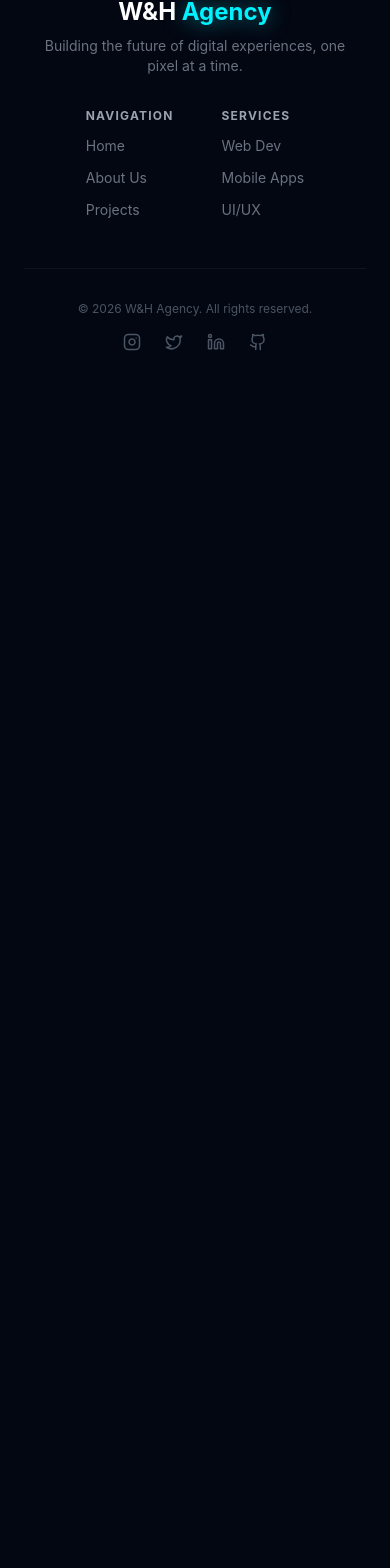
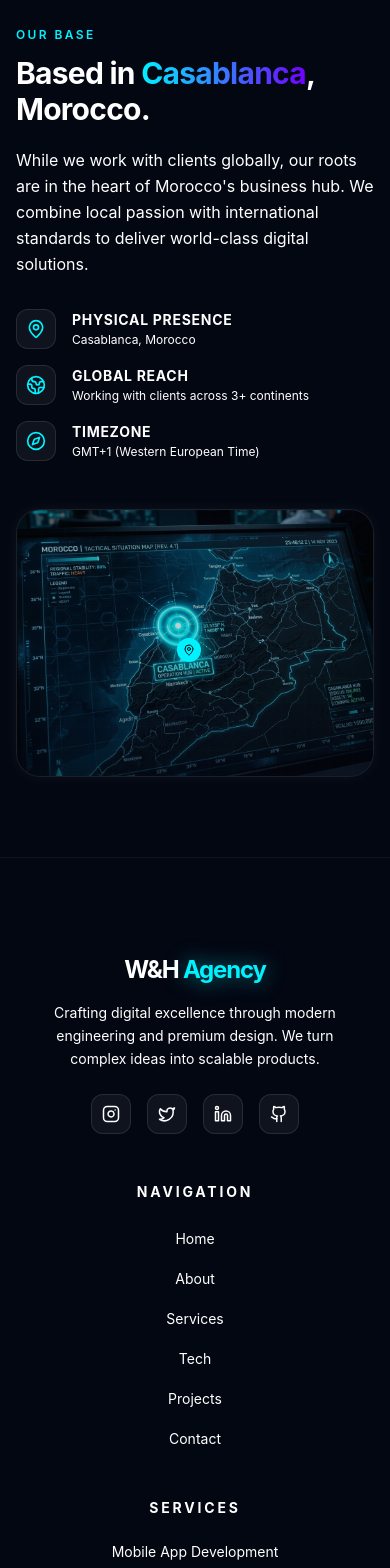
Before and after one commit to HAMZAZAWAK17/W-H__agency, a React (Vite) app: page / in a window 390 px wide. Shown: the part 9754-11322 px from the top of the page. Before the commit the page ends 10153 px from the top, so only its background shows below. Built offline with nearby package versions, Linux system fonts and the light colour scheme.

Commit message:
feat: add Footer and Map components to App layout

```diff
--- a/src/App.tsx
+++ b/src/App.tsx
@@ -7,6 +7,7 @@ import Tech from './components/sections/Tech';
 import Projects from './components/sections/Projects';
 import Steps from './components/sections/Steps';
 import Contact from './components/sections/Contact';
+import Map from './components/sections/Map';
 import Footer from './components/sections/Footer';
 
 function App() {
@@ -21,6 +22,7 @@ function App() {
         <Projects />
         <Steps />
         <Contact />
+        <Map />
       </main>
       <Footer />
     </div>
--- a/src/components/sections/Footer.tsx
+++ b/src/components/sections/Footer.tsx
@@ -1,44 +1,111 @@
 import React from 'react';
-import { Github, Instagram, Twitter, Linkedin } from 'lucide-react';
+import { Github, Instagram, Twitter, Linkedin, MapPin, Mail, Phone } from 'lucide-react';
+
+const services = [
+  "Mobile App Development",
+  "Web Development",
+  "UI / UX Design",
+  "Custom Digital Solutions",
+  "PFE Support",
+  "Presentations & Reports"
+];
+
+const navigation = [
+  { name: 'Home', href: '#home' },
+  { name: 'About', href: '#about' },
+  { name: 'Services', href: '#services' },
+  { name: 'Tech', href: '#tech' },
+  { name: 'Projects', href: '#projects' },
+  { name: 'Contact', href: '#contact' },
+];
 
 const Footer: React.FC = () => {
   return (
-    <footer className="py-12 border-t border-white/5 bg-background">
+    <footer className="relative pt-24 pb-12 overflow-hidden border-t border-white/5 bg-background">
+      {/* Background glow */}
+      <div className="absolute bottom-0 left-1/2 -translate-x-1/2 w-[600px] h-[300px] bg-primary/10 blur-[120px] rounded-full -z-10" />
+
       <div className="container mx-auto px-6">
-        <div className="flex flex-col md:flex-row justify-between items-center mb-12">
-          <div className="mb-8 md:mb-0 text-center md:text-left">
-            <h2 className="text-2xl font-bold mb-2">W&H <span className="neon-text">Agency</span></h2>
-            <p className="text-gray-500 text-sm max-w-xs">
-              Building the future of digital experiences, one pixel at a time.
-            </p>
+        <div className="grid grid-cols-1 md:grid-cols-2 lg:grid-cols-4 gap-12 mb-16">
+          {/* Brand Column */}
+          <div className="space-y-6 text-center md:text-left">
+            <div>
+              <h2 className="text-2xl font-bold tracking-tighter">
+                W&H <span className="neon-text">Agency</span>
+              </h2>
+              <p className="mt-4 text-muted-foreground text-sm leading-relaxed max-w-xs mx-auto md:mx-0">
+                Crafting digital excellence through modern engineering and premium design. We turn complex ideas into scalable products.
+              </p>
+            </div>
+            <div className="flex items-center justify-center md:justify-start gap-4">
+              <a href="https://instagram.com/wh__agency" className="h-10 w-10 flex items-center justify-center rounded-xl bg-white/5 border border-white/10 text-muted-foreground hover:text-primary hover:border-primary/50 transition-all">
+                <Instagram size={18} />
+              </a>
+              <a href="#" className="h-10 w-10 flex items-center justify-center rounded-xl bg-white/5 border border-white/10 text-muted-foreground hover:text-primary hover:border-primary/50 transition-all">
+                <Twitter size={18} />
+              </a>
+              <a href="#" className="h-10 w-10 flex items-center justify-center rounded-xl bg-white/5 border border-white/10 text-muted-foreground hover:text-primary hover:border-primary/50 transition-all">
+                <Linkedin size={18} />
+              </a>
+              <a href="#" className="h-10 w-10 flex items-center justify-center rounded-xl bg-white/5 border border-white/10 text-muted-foreground hover:text-primary hover:border-primary/50 transition-all">
+                <Github size={18} />
+              </a>
+            </div>
           </div>
 
-          <div className="flex space-x-12">
-            <div className="flex flex-col space-y-3">
-              <span className="text-xs font-bold uppercase tracking-widest text-gray-400">Navigation</span>
-              <a href="#home" className="text-sm text-gray-500 hover:text-primary transition-colors">Home</a>
-              <a href="#about" className="text-sm text-gray-500 hover:text-primary transition-colors">About Us</a>
-              <a href="#projects" className="text-sm text-gray-500 hover:text-primary transition-colors">Projects</a>
-            </div>
-            <div className="flex flex-col space-y-3">
-              <span className="text-xs font-bold uppercase tracking-widest text-gray-400">Services</span>
-              <span className="text-sm text-gray-500">Web Dev</span>
-              <span className="text-sm text-gray-500">Mobile Apps</span>
-              <span className="text-sm text-gray-500">UI/UX</span>
+          {/* Navigation Column */}
+          <div className="text-center md:text-left">
+            <h3 className="text-sm font-bold uppercase tracking-[0.2em] text-white mb-6">Navigation</h3>
+            <ul className="space-y-4">
+              {navigation.map((item) => (
+                <li key={item.name}>
+                  <a href={item.href} className="text-sm text-muted-foreground hover:text-primary transition-colors">
+                    {item.name}
+                  </a>
+                </li>
+              ))}
+            </ul>
+          </div>
+
+          {/* Services Column */}
+          <div className="text-center md:text-left">
+            <h3 className="text-sm font-bold uppercase tracking-[0.2em] text-white mb-6">Services</h3>
+            <ul className="space-y-4">
+              {services.map((service) => (
+                <li key={service} className="text-sm text-muted-foreground hover:text-primary cursor-default transition-colors">
+                  {service}
+                </li>
+              ))}
+            </ul>
+          </div>
+
+          {/* Map Column */}
+          <div className="text-center md:text-left">
+            <h3 className="text-sm font-bold uppercase tracking-[0.2em] text-white mb-6">Location</h3>
+            <div className="bg-glass glow-border group relative rounded-2xl p-4 overflow-hidden shadow-glow-soft hover:-translate-y-1 transition-transform duration-300">
+              <div className="absolute inset-0 grid-overlay opacity-20 group-hover:opacity-30 transition-opacity" />
+              <div className="relative z-10 flex flex-col items-center justify-center py-6">
+                <div className="h-12 w-12 flex items-center justify-center rounded-2xl bg-primary/20 border border-primary/40 text-primary mb-4 shadow-[0_0_20px_rgba(0,242,255,0.2)]">
+                  <MapPin size={24} />
+                </div>
+                <h4 className="font-display font-bold text-lg text-white">Casablanca</h4>
+                <p className="text-xs text-muted-foreground mt-1 tracking-wide">MOROCCO, NORTH AFRICA</p>
+                <div className="mt-4 pt-4 border-t border-white/10 w-full text-center">
+                  <p className="text-[10px] text-primary font-bold uppercase tracking-widest animate-pulse">Available Globally</p>
+                </div>
+              </div>
             </div>
           </div>
         </div>
 
-        <div className="flex flex-col md:flex-row justify-between items-center pt-8 border-t border-white/5">
-          <p className="text-gray-600 text-xs mb-4 md:mb-0">
-            © {new Date().getFullYear()} W&H Agency. All rights reserved.
+        {/* Bottom Bar */}
+        <div className="pt-8 border-t border-white/5 flex flex-col md:flex-row justify-between items-center gap-4">
+          <p className="text-[11px] text-muted-foreground font-medium uppercase tracking-widest">
+            © {new Date().getFullYear()} W&H Agency. ALL RIGHTS RESERVED.
           </p>
-
-          <div className="flex space-x-6">
-            <a href="#" className="text-gray-600 hover:text-primary transition-colors"><Instagram size={18} /></a>
-            <a href="#" className="text-gray-600 hover:text-primary transition-colors"><Twitter size={18} /></a>
-            <a href="#" className="text-gray-600 hover:text-primary transition-colors"><Linkedin size={18} /></a>
-            <a href="#" className="text-gray-600 hover:text-primary transition-colors"><Github size={18} /></a>
+          <div className="flex items-center gap-8 text-[11px] text-muted-foreground font-medium uppercase tracking-widest">
+            <a href="#" className="hover:text-primary transition-colors">Privacy Policy</a>
+            <a href="#" className="hover:text-primary transition-colors">Terms of Service</a>
           </div>
         </div>
       </div>
--- /dev/null
+++ b/src/components/sections/Map.tsx
@@ -0,0 +1,92 @@
+import { motion } from "framer-motion";
+import { MapPin, Globe2, Compass } from "lucide-react";
+
+export default function Map() {
+  return (
+    <section id="location" className="relative py-20 sm:py-28 overflow-hidden">
+      <div className="mx-auto max-w-6xl px-4">
+        <div className="grid items-center gap-12 lg:grid-cols-2">
+          {/* Left Side: Info */}
+          <motion.div
+            initial={{ opacity: 0, x: -20 }}
+            whileInView={{ opacity: 1, x: 0 }}
+            viewport={{ once: true }}
+            transition={{ duration: 0.6 }}
+          >
+            <p className="text-xs font-semibold uppercase tracking-[0.2em] text-[var(--neon)]">
+              Our Base
+            </p>
+            <h2 className="mt-3 font-display text-3xl font-bold tracking-tight sm:text-4xl">
+              Based in <span className="text-gradient">Casablanca</span>, Morocco.
+            </h2>
+            <p className="mt-5 text-muted-foreground leading-relaxed">
+              While we work with clients globally, our roots are in the heart of Morocco&apos;s
+              business hub. We combine local passion with international standards to deliver
+              world-class digital solutions.
+            </p>
+
+            <div className="mt-8 space-y-4">
+              <div className="flex items-center gap-4 group">
+                <div className="h-10 w-10 flex items-center justify-center rounded-xl bg-white/5 border border-white/10 text-primary group-hover:border-primary/50 transition-colors">
+                  <MapPin size={20} />
+                </div>
+                <div>
+                  <h4 className="text-sm font-bold text-white uppercase tracking-wider">Physical Presence</h4>
+                  <p className="text-xs text-muted-foreground mt-0.5">Casablanca, Morocco</p>
+                </div>
+              </div>
+
+              <div className="flex items-center gap-4 group">
+                <div className="h-10 w-10 flex items-center justify-center rounded-xl bg-white/5 border border-white/10 text-primary group-hover:border-primary/50 transition-colors">
+                  <Globe2 size={20} />
+                </div>
+                <div>
+                  <h4 className="text-sm font-bold text-white uppercase tracking-wider">Global Reach</h4>
+                  <p className="text-xs text-muted-foreground mt-0.5">Working with clients across 3+ continents</p>
+                </div>
+              </div>
+
+              <div className="flex items-center gap-4 group">
+                <div className="h-10 w-10 flex items-center justify-center rounded-xl bg-white/5 border border-white/10 text-primary group-hover:border-primary/50 transition-colors">
+                  <Compass size={20} />
+                </div>
+                <div>
+                  <h4 className="text-sm font-bold text-white uppercase tracking-wider">Timezone</h4>
+                  <p className="text-xs text-muted-foreground mt-0.5">GMT+1 (Western European Time)</p>
+                </div>
+              </div>
+            </div>
+          </motion.div>
+
+          {/* Right Side: Stylized Map Image */}
+          <motion.div
+            initial={{ opacity: 0, scale: 0.95 }}
+            whileInView={{ opacity: 1, scale: 1 }}
+            viewport={{ once: true }}
+            transition={{ duration: 0.7 }}
+            className="relative"
+          >
+            <div className="absolute -inset-4 bg-gradient-to-br from-[var(--neon)]/20 to-transparent blur-3xl rounded-full opacity-30" />
+            <div className="bg-glass glow-border relative overflow-hidden rounded-3xl aspect-[4/3] shadow-glow-soft">
+              <img
+                src="/casablanca_location_map_1776761741492.png"
+                alt="Map of Casablanca, Morocco"
+                className="w-full h-full object-cover opacity-80 group-hover:opacity-100 transition-opacity duration-500"
+              />
+              <div className="absolute inset-0 bg-gradient-to-t from-background via-transparent to-transparent opacity-60" />
+              <div className="absolute inset-0 grid-overlay opacity-30" />
+
+              {/* Animated Radar Effect on Pin */}
+              <div className="absolute top-[48%] left-[45%] h-6 w-6">
+                <span className="absolute inset-0 rounded-full bg-[var(--neon)] animate-ping opacity-75" />
+                <span className="relative flex h-6 w-6 items-center justify-center rounded-full bg-[var(--neon)] shadow-[0_0_20px_var(--neon)]">
+                  <MapPin size={12} className="text-background" />
+                </span>
+              </div>
+            </div>
+          </motion.div>
+        </div>
+      </div>
+    </section>
+  );
+}
```
Also changed, not shown: public/casablanca_location_map_1776761741492.png (added).
